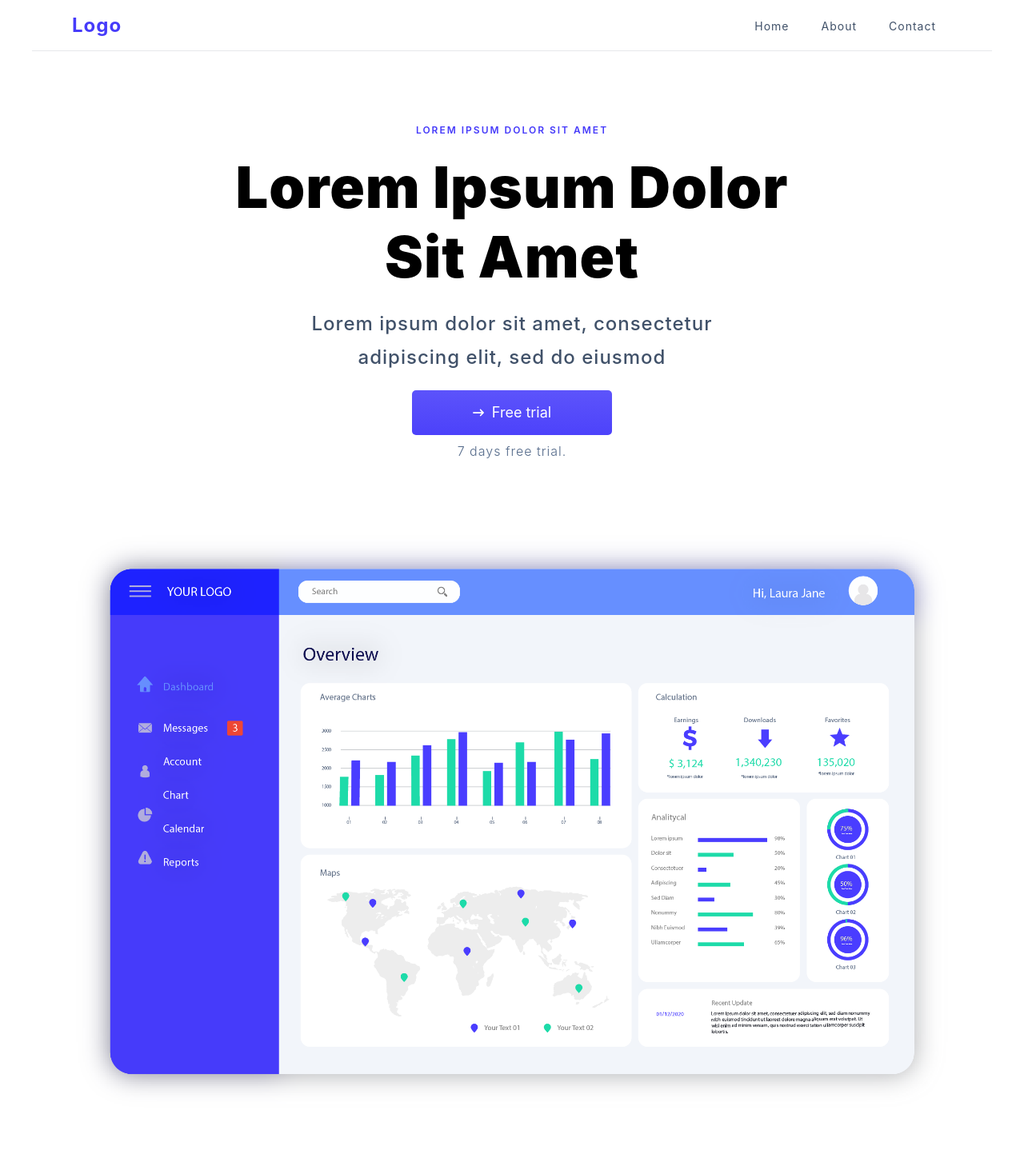
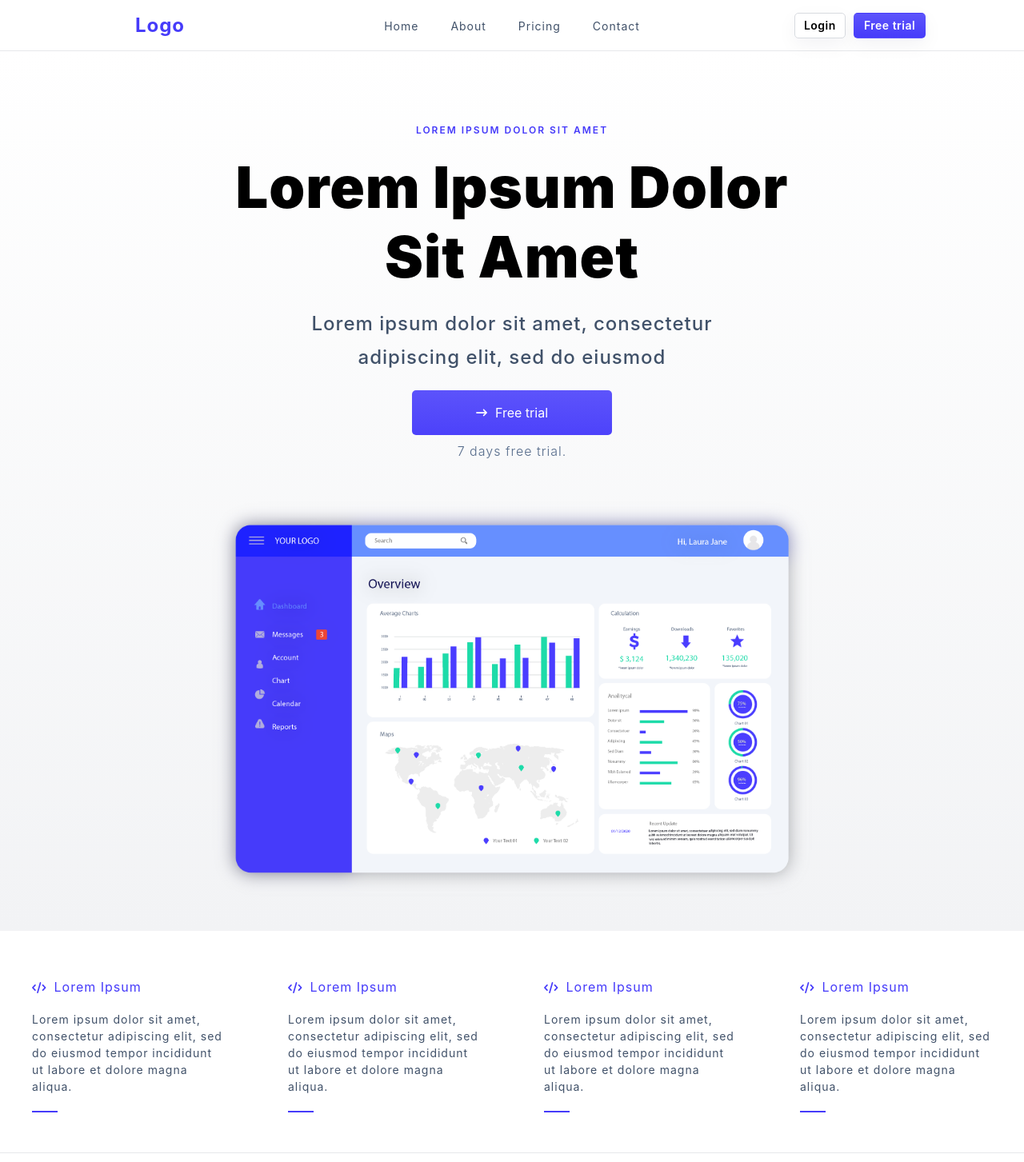
Before and after one commit to davidhngr/sample-site, a React (Create React App) app: page / in a window 1280 px wide. Shown: the top 1453 px of the page at 80% size. Built offline with nearby package versions, Linux system fonts and the light colour scheme.

Commit message:
added cta & footer

```diff
--- a/package.json
+++ b/package.json
@@ -4,6 +4,7 @@
   "private": true,
   "dependencies": {
     "@fortawesome/fontawesome-svg-core": "^6.1.1",
+    "@fortawesome/free-brands-svg-icons": "^6.1.1",
     "@fortawesome/free-solid-svg-icons": "^6.1.1",
     "@fortawesome/react-fontawesome": "^0.1.18",
     "@testing-library/jest-dom": "^5.16.4",
--- /dev/null
+++ b/src/components/Footer/Footer.jsx
@@ -0,0 +1,44 @@
+import { FontAwesomeIcon } from "@fortawesome/react-fontawesome";
+
+import { faFacebookSquare, faInstagram, faTwitterSquare, faLinkedin } from "@fortawesome/free-brands-svg-icons";
+
+export default function Footer() {
+  return (
+    <footer className="footer">
+      <div className="container">
+        <div className="logo">Logo</div>
+
+        <div className="nav">
+          <ul className="nav-container">
+            <li>
+              <a>Home</a>
+            </li>
+
+            <li>
+              <a>About</a>
+            </li>
+
+            <li>
+              <a>Pricing</a>
+            </li>
+
+            <li>
+              <a>Blog</a>
+            </li>
+
+            <li>
+              <a>Privacy & Terms</a>
+            </li>
+
+            <div className="socials">
+              <FontAwesomeIcon icon={faFacebookSquare} />
+              <FontAwesomeIcon icon={faInstagram} />
+              <FontAwesomeIcon icon={faLinkedin} />
+              <FontAwesomeIcon icon={faTwitterSquare} />
+            </div>
+          </ul>
+        </div>
+      </div>
+    </footer>
+  );
+}
--- a/src/components/Navbar/Navbar.jsx
+++ b/src/components/Navbar/Navbar.jsx
@@ -3,6 +3,7 @@ export default function Navbar() {
     <nav className="navbar">
       <div className="container">
         <div className="logo">Logo</div>
+
         <ul className="nav">
           <li>
             <a>Home</a>
@@ -11,9 +12,17 @@ export default function Navbar() {
             <a>About</a>
           </li>
           <li>
+            <a>Pricing</a>
+          </li>
+          <li>
             <a>Contact</a>
           </li>
         </ul>
+
+        <div className="button-container">
+          <button className="button-small-outlined">Login</button>
+          <button className="button-small-filled">Free trial</button>
+        </div>
       </div>
     </nav>
   );
--- a/src/pages/App.jsx
+++ b/src/pages/App.jsx
@@ -1,18 +1,20 @@
 import "../dist/scss/styles.scss";
 import Navbar from "../components/Navbar/Navbar";
+import Footer from "../components/Footer/Footer";
 import FeatureBox from "../components/FeatureBox/FeatureBox";
 import Section from "../components/Section/Section";
+import Bubble from "../components/Bubble/Bubble";
+import Testemonial from "../components/Testemonial/Testemonial";
 
 import platformDashboard from "../images/hero-dashboard.png";
-import userAvatar from "../images/photo-1648406062026-88d6ab60c431.jpeg";
+import userAvatar from "../images/photo-1648406062026-88d6ab60c431.jpeg"
+;
 import { FontAwesomeIcon } from "@fortawesome/react-fontawesome";
 import {
   faArrowRight,
   faArrowRightLong,
+  faCode,
 } from "@fortawesome/free-solid-svg-icons";
-import { faCode } from "@fortawesome/free-solid-svg-icons";
-import Bubble from "../components/Bubble/Bubble";
-import Testemonial from "../components/Testemonial/Testemonial";
 
 function App() {
   return (
@@ -44,10 +46,12 @@ function App() {
           </button>
           <div className="disclaimer">7 days free trial.</div>
         </div>
-      </div>
 
-      <div className="hero-img">
-        <img src={platformDashboard} alt="saas-platform-dashboard" />
+        <img
+          className="hero-img"
+          src={platformDashboard}
+          alt="saas-platform-dashboard"
+        />
       </div>
 
       <div className="content">
@@ -176,11 +180,33 @@ function App() {
               avatar={userAvatar}
               name="John Doe"
               role="Entrepreneur"
-              message="Lorem ipsum dolor sit amet, consectetur adipiscing elit, sed do eiusmod tempor incididunt ut labore et dolore magna aliqua. Ut enim ad minim veniam, quis nostrud exercitation ullamco laboris nisi ut aliquip"
+              message="Lorem ipsum dolor sit amet, consectetur adipiscing elit, sed do eiusmod tempor incididunt ut labore et dolore magna aliqua. Ut enim ad minim veniam, quis nostrud exercitation ullamco laboris nisi ut aliquip."
             />
           </div>
         </div>
       </div>
+
+      <div className="cta-container">
+        <div className="cta">
+          <div className="cta-header-1">Lorem ipsum dolor sit amet</div>
+          <div className="cta-header-2">
+            Lorem ipsum dolor sit amet consectetur adipiscing elit sed do
+            eiusmod tempor
+          </div>
+
+          <button className="button">
+            <FontAwesomeIcon
+              style={{ fontSize: 14, paddingRight: 10 }}
+              icon={faArrowRightLong}
+            />
+            Free Trial
+          </button>
+          <div className="disclaimer">7 days free trial.</div>
+
+          <img src={platformDashboard} alt="dashboard" />
+        </div>
+      </div>
+      <Footer />
     </div>
   );
 }
```
Also changed, not shown: src/dist/scss/_buttons.scss, src/dist/scss/_config.scss, src/dist/scss/_cta.scss (added), src/dist/scss/_testemonial.scss (added), src/dist/scss/_utilities.scss, src/dist/scss/styles.scss, 1 other file (tests, documents, lock files or other folders).
